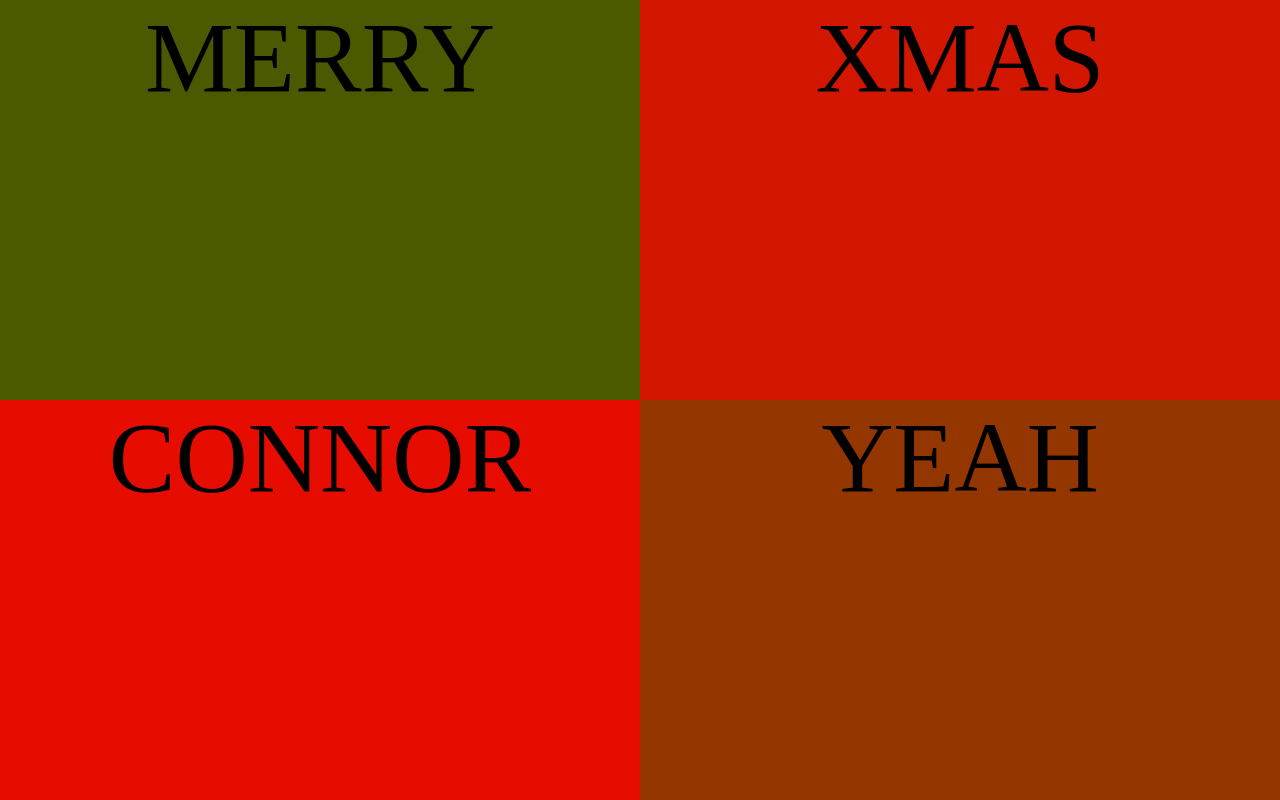
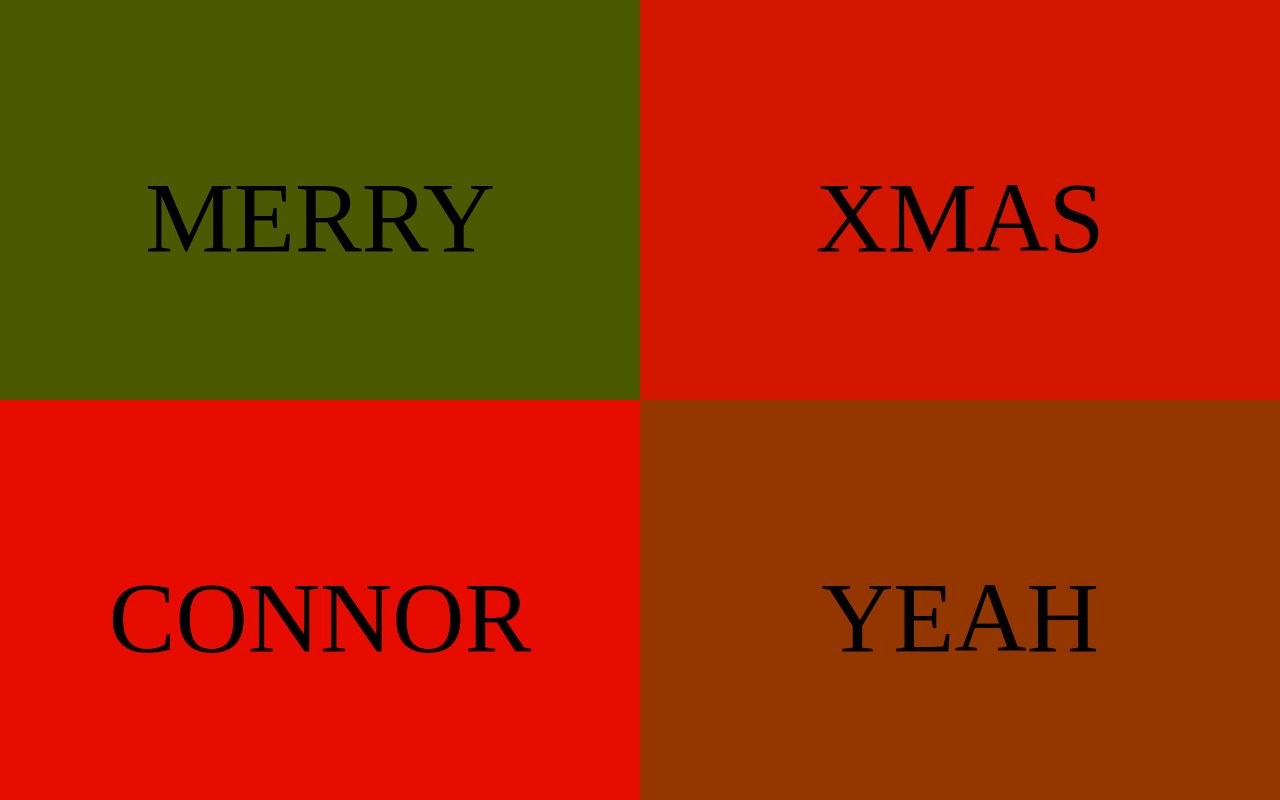
Before and after one commit to ianrust/connorrust, a plain HTML site: page index.html in a window 1280 px wide. Drawn offline with Linux system fonts and the light colour scheme.

Commit message:
dun for real

```diff
--- a/xmas.css
+++ b/xmas.css
@@ -1,12 +1,7 @@
-body
-{
-
-}
-
 .innertext
 {
 	font-size: 100px;
-	top: 50%;
+	margin-top: 25%;
 }
 
 .block
```
